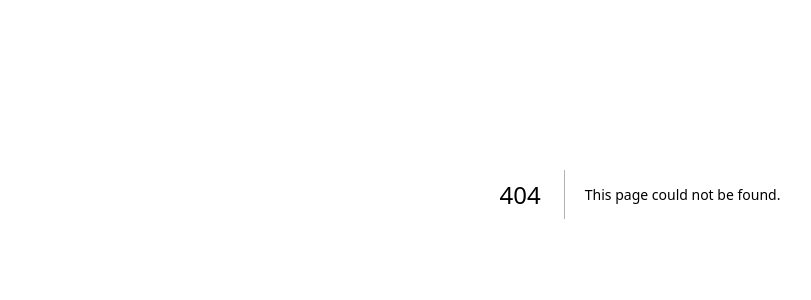
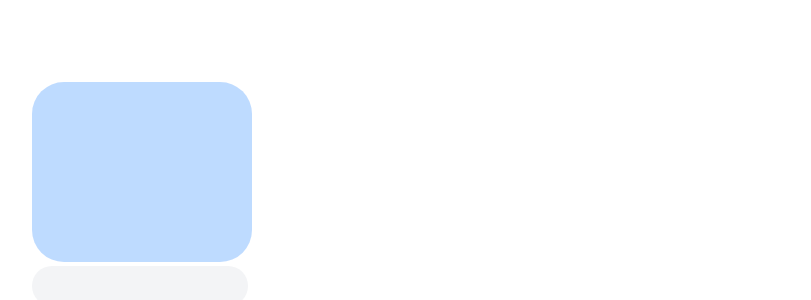
Before and after one commit to nini67/test_web, a Next.js app: page /Cards in a window 1280 px wide. Before the commit this address had no page. Shown: the part 206-506 px from the top of the page, without its empty margins (0-811 px from the left). Built offline with nearby package versions, Linux system fonts and the light colour scheme.

Commit message:
update Cards

```diff
--- /dev/null
+++ b/app/Cards/page.tsx
@@ -0,0 +1,18 @@
+export default function Cards() {
+    return (
+        <div className="bg-gray h-screen flex items-center justify-center">
+        <div className="container">
+            <div className="card blue">
+                <div className="bg-white h-72 w-70 p-8 flex flex-col justify-between rounded-4xl">
+                    <div className="bg-blue-200 h-45 w-55 p-6 justify-between rounded-4xl" >
+
+                    </div>
+                    <div className="bg-gray-100 h-10 w55 p-5 justify-between rounded-4xl ">
+
+                    </div>
+                </div>
+            </div>
+        </div>
+        </div>
+    );
+}
```
